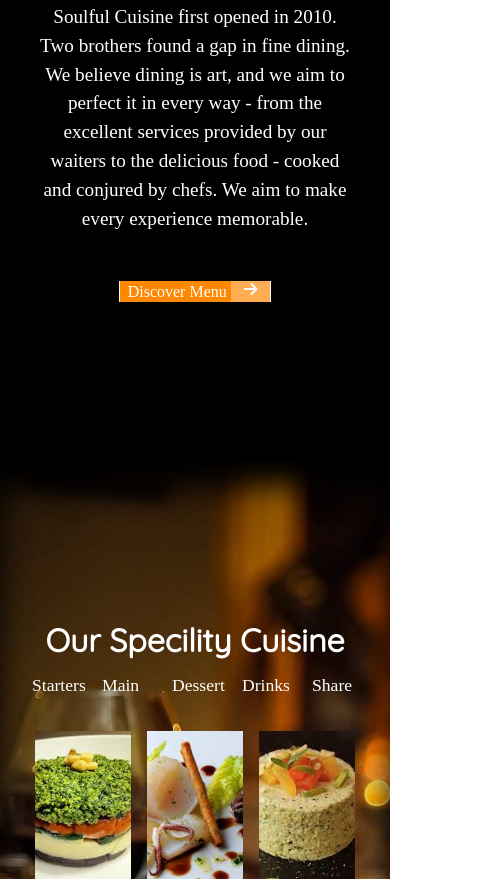
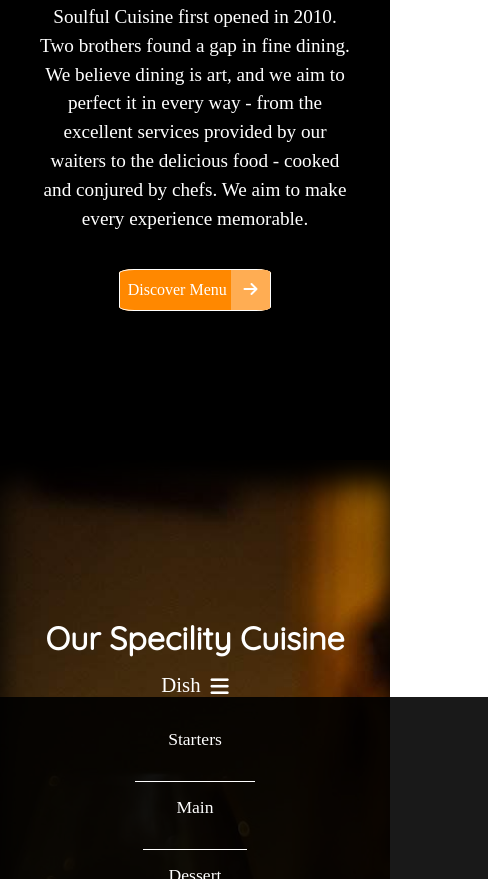
Before and after one commit to R-N-Wata/SoulfulCuisine, a plain HTML site: page index.html in a window 390 px wide. Shown: the part 1121-2000 px from the top of the page, 488 px wide, since content can reach past the window. Drawn offline with nearby package versions, Linux system fonts and the light colour scheme.

Commit message:
new changes

```diff
--- a/assets/css/style.css
+++ b/assets/css/style.css
@@ -402,6 +402,16 @@
     margin-bottom:1rem;
   }
 
+  /* menu button */
+
+  .toggleBtn-menu{
+    font-size: 1.3rem;
+    /* position:absolute; */
+
+    display:none;
+
+
+  }
   .order-online ul{
     margin:2rem 0;
    display:flex;
@@ -651,7 +661,7 @@
       background:black;
   /*     position:absolute; */
 
-  border:1px solid white;
+
 
     }
 
@@ -735,18 +745,14 @@
       align-items:center;
 
     }
-    .order-online li{
-     width:75%;
-      padding-bottom:1rem;
-    }
+
 
 
     .order-online div{
       display:flex;
-      flex-wrap:wrap;
-      width:150%;
-      justify-content:center;
-      align-items:center;
+
+     width:150%;
+
 
 
     }
@@ -754,6 +760,7 @@
 
       width:8rem !important;
       height:10rem;
+      overflow-y: hidden;
 
     }
     .card .back{
@@ -767,35 +774,64 @@
     .card h3{
       font-size:.5rem;
     }
+    .toggleBtn-menu{
+      display:flex;
+      margin-bottom:1rem;
+      gap:10px;
+      text-align:center;
 
-    .order-online ul{
-      /* gap:-10px; */
-      width:90%;
-      /* border:1px solid white; */
-      align-items: center;
-      justify-content: center;
-      /* margin-right:2rem; */
-      margin:-1rem 2rem -1rem 0 ;
     }
 
+    .toggleBtn-menu i {
+      margin-top:.2rem
+    }
 
+    .toggleBtn-menu:hover{
+      color:orange
+    }
+
+    .menu-navrbarLinks.hidden{
+      display:none;
+
+    }
+    .order-online .menu-navrbarLinks ul{
+      flex-direction:column;
+      justify-content: center;
+      text-align: center;
+      align-items: center;
+     background:rgba(0,0,0,.9);
+      padding-right:40px;
+      margin-top:-1rem;
+      padding-top:1rem;
+     width:200%;
+
+
+
+      }
+
+      .order-online li{
+
+        display:inline-block;
+        padding:none;
+      }
+
+      .order-online li:last-child a{
+        border-bottom: none;
+      }
+
+
+    .order-online li a{
+
+      padding:none !important;
+    }
 
     .order-online li a:hover{
       color:white;
       border:none;
     }
-    .order-online li a{
-    padding:0 .5rem 0 .5rem;
-
-    border:none;
 
 
-  }
 
-  .order-online li{
-    border-bottom:1px solid white;
-    margin-bottom:2.5rem;
-  }
 
     .book{
       flex-direction:column;
@@ -924,10 +960,10 @@
 
 
   @media (max-width: 400px){
-
+/*
     *{
       overflow-X:hidden;
-    }
+    } */
     main, .about-us, .order-online, .book, .testimonials, footer{
       width:100%;
     }
@@ -940,7 +976,7 @@
       width:100%;
     }
 
-    .order-online ul{
+    /* .order-online ul{
 
       width:100%;
     }
@@ -952,13 +988,13 @@
       padding-right:.5rem;
     /* padding-top:.3rem; */
 
-    }
+  /*  }
 
   .order-online li{
     border:none;
     height:6rem;
     margin-bottom:-.5rem;
-  }
+  } */
     .card{
 
       width:6rem !important;
@@ -1013,9 +1049,9 @@
 
     }
 
-    .order-online ul{
+    /* .order-online ul{
       width:240%;
-    }
+    } */
 
 
     .card{
--- a/assets/js/main.js
+++ b/assets/js/main.js
@@ -24,3 +24,30 @@ toggleBtn.addEventListener("click", function () {
 
   }
 })
+
+
+
+// menuBtn
+
+let menuLink = document.querySelector(".menu-navrbarLinks")
+let toggleMenu = document.querySelector(".toggleBtn-menu")
+
+toggleMenu.addEventListener("click", function () {
+
+  // navbarLink.classList.toggle("hidden");
+
+
+  if (menuLink.classList.contains("hidden")){
+    menuLink.classList.toggle("hidden");
+        // document.querySelector("h1").style.marginTop = "-4rem";
+
+    // console.log("hi")
+
+
+  }else if (!menuLink.classList.contains("hidden")){
+  menuLink.classList.toggle("hidden");
+
+    // document.querySelector("h1").style.marginTop = "-30.8rem";
+
+  }
+})
--- a/index.html
+++ b/index.html
@@ -116,6 +116,8 @@
         Our Specility Cuisine
       </h2>
 
+      <a href="#order-online" class="toggleBtn-menu">Dish <i class="fa-solid fa-bars"></i></a>
+      <div class="menu-navrbarLinks">
         <ul>
 
          <li><a href="#">Starters</a></li>
@@ -130,6 +132,9 @@
 
 
       </ul>
+
+
+      </div>
 
       <div class="container">
           <div class="card">
```
Lines whose indentation alone changed are shown as unchanged.
